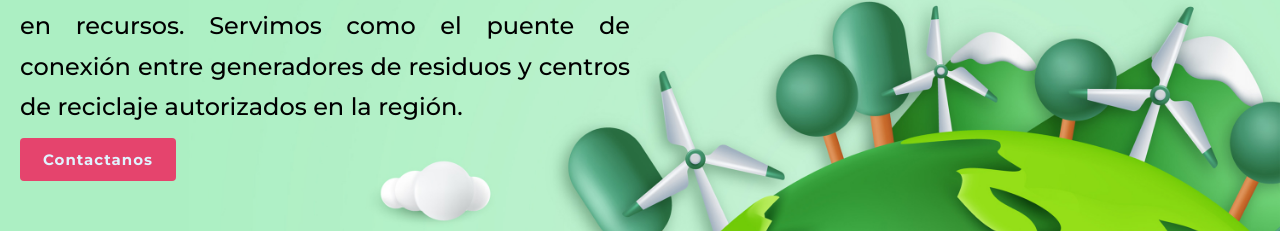
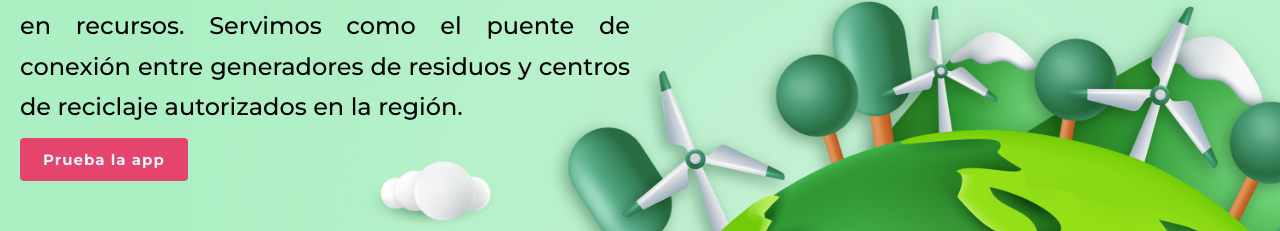
Before and after one commit to isc05/TAKAX-Presentacion, a plain HTML site: page index.html in a window 1280 px wide. Shown: the part 434-665 px from the top of the page. Drawn offline with Linux system fonts and the light colour scheme.

Commit message:
try takax -  pruba takax

```diff
--- a/index.html
+++ b/index.html
@@ -35,7 +35,7 @@
               Servimos como el puente de conexión entre generadores de residuos
               y centros de reciclaje autorizados en la región.
             </p>
-            <a href="#contact" class="btn btn-light">Contactanos</a>
+            <a href="#contact" class="btn btn-light">Prueba la app</a>
           </div>
           <!-- <div class="showcase-img">
             <img src="img/img01.png" alt="" />
```
